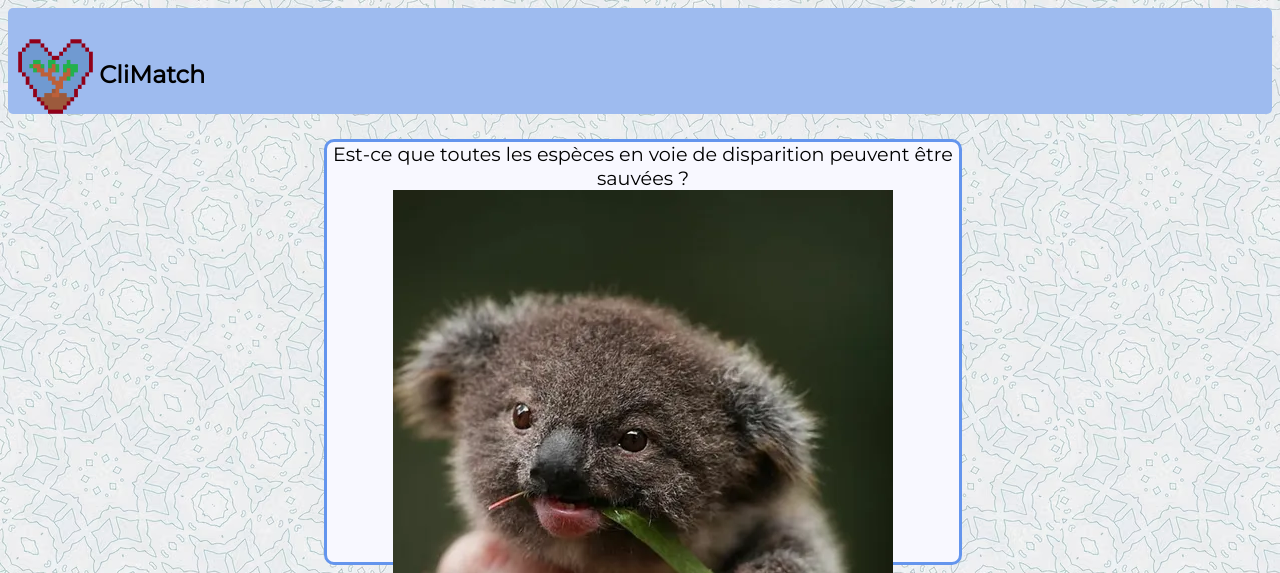
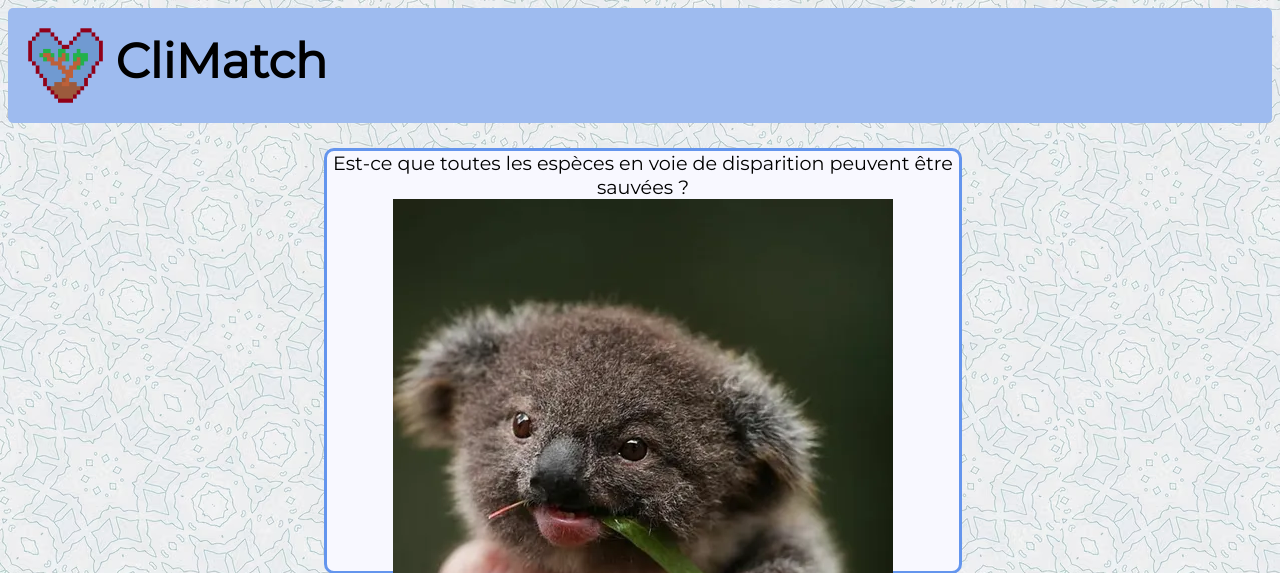
Before and after one commit to AuriLeBG/Communaut-DeLaPOOP, a PHP site: page /pages/home.php in a window 1280 px wide. Shown: the top 573 px of the page. Run offline with PHP 8.4, Linux system fonts and the light colour scheme; some libraries are stand-ins or nearby versions.

Commit message:
css amend

```diff
--- a/css/style.css
+++ b/css/style.css
@@ -29,15 +29,16 @@ footer {
 
 #menu{
     background-color: #9ebbef;
-    font-size: x-large;
+    font-size: xxx-large;
     font-weight: bold;
     border-radius: 5px;
     vertical-align: middle;
+    padding: 10px;
 }
 
 #main-title{
     align-self: center;
-    margin-left: 10px;
+    margin: 10px;
 }
 
 #footerText{
@@ -92,3 +93,12 @@ footer {
 .hide{
     display: none;
 }
+
+#titleAnswer{
+    font-weight: bold;
+    font-size: x-large;
+}
+
+#details{
+
+}
--- a/pages/header.php
+++ b/pages/header.php
@@ -2,7 +2,6 @@
 
     <div id="menu">
         <a href="../index.php" id="titlelogo">
-            <img id="spat" src="">
             <div id="main-title">
                 <img id="logo" src="../image/logo.png">
                 CliMatch
```
